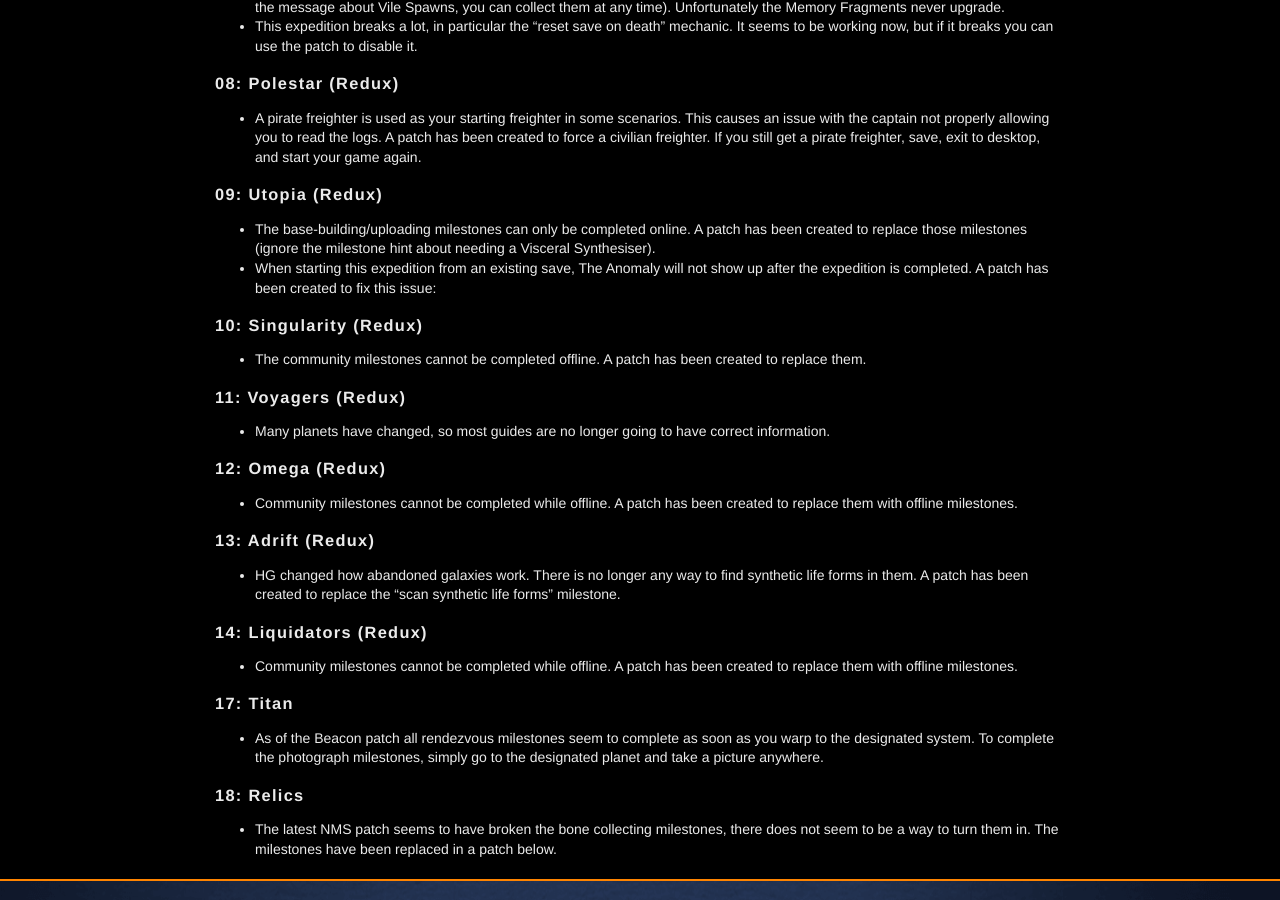
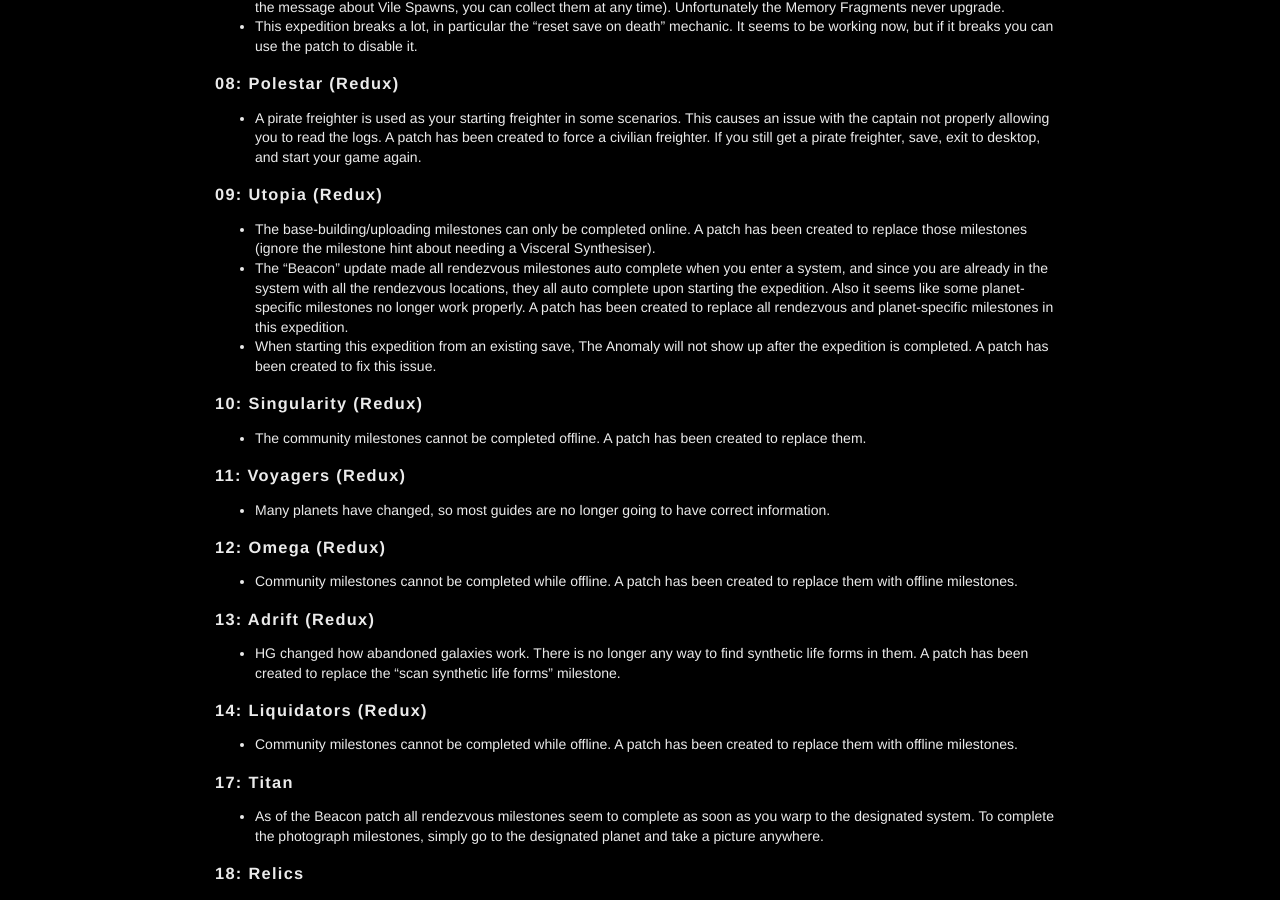
Before and after one commit to cwmonkey/nms-expeditions, a Jekyll site: the page built from index.html, in a window 1280 px wide and 900 px high, scrolled down 1959 px. Built offline with Jekyll 4.4.1, drawn with Linux system fonts in a browser that asks for light colours; some web fonts are replaced; some of the changed lines change nothing that is shown.

Commit message:
Replace rdv and planet-specific milestones in exp 9: utopia
The rdv ones auto complete right no because of the Beacon update's weird bug, and the planet-specific ones don't work because it can't seem to find the right planets.

```diff
--- a/_data/expeditions.yml
+++ b/_data/expeditions.yml
@@ -132,11 +132,17 @@
   notice: >
           * The base-building/uploading milestones can only be completed online. A patch has been created to replace those milestones (ignore the milestone hint about needing a Visceral Synthesiser).
 
-          * When starting this expedition from an existing save, The Anomaly will not show up after the expedition is completed. A patch has been created to fix this issue:
+          * The "Beacon" update made all rendezvous milestones auto complete when you enter a system, and since you are already in the system with all the rendezvous locations, they all auto complete upon starting the expedition. Also it seems like some planet-specific milestones no longer work properly. A patch has been created to replace all rendezvous and planet-specific milestones in this expedition.
+
+          * When starting this expedition from an existing save, The Anomaly will not show up after the expedition is completed. A patch has been created to fix this issue.
   patches:
    - id: 09_redux_utopia_replace_online_base_building
      json: 09_redux_utopia.replace_online_base_building.patch.json
      description: Replace online-only milestones (Recommended)
+     checked: 1
+   - id: 09_redux_utopia_replace_rdv_milestones
+     json: 09_redux_utopia.replace_rdv_milestones.patch.json
+     description: Replace rendezvous and planet-specific milestones (Recommended)
      checked: 1
    - id: add_nexus_reward
      json: 09_redux_utopia.add_nexus_reward.patch.json
--- /dev/null
+++ b/_includes/09_redux_utopia.replace_rdv_milestones.patch.json
@@ -0,0 +1,195 @@
+{
+  "Stages": [
+    {
+      "Milestones": [
+        null,
+        null,
+        null,
+        null,
+        null,
+        null,
+        {
+          "Mission": "^LEAVE_PLANET",
+          "Title": "^UI_EXPED_LEAVE_PLANET_NAME",
+          "TitleUpper": "^UI_EXPED_LEAVE_PLANET_NAME_U",
+          "Description": "^UI_EXPED_LEAVE_PLANET_DESC",
+          "DescriptionDone": "^UI_EXPED_LEAVE_PLANET_DESC_D",
+          "Icon": {
+            "Filename": "textures/ui/frontend/icons/expedition/patch.firstplanet.dds"
+          },
+          "MissionIcon": {
+            "Filename": "textures/ui/frontend/icons/missions/expeditionmissions/mission.leaveplanet.on.dds"
+          },
+          "MissionIconSelected": {
+            "Filename": "textures/ui/frontend/icons/missions/expeditionmissions/mission.leaveplanet.on.dds"
+          },
+          "MissionIconNotSelected": {
+            "Filename": "textures/ui/frontend/icons/missions/expeditionmissions/mission.leaveplanet.off.dds"
+          },
+          "IsRendezvous": false
+        }
+      ]
+    },
+    {
+      "Milestones": [
+        {
+          "Mission": "^DISC_WAYPOINT",
+          "Title": "^UI_EXPED_DISC_WAYPOINT_NAME",
+          "TitleUpper": "^UI_EXPED_DISC_WAYPOINT_NAME_U",
+          "Description": "^UI_EXPED_DISC_WAYPOINT_DESC",
+          "DescriptionDone": "^UI_EXPED_DISC_WAYPOINT_DESC_D",
+          "Amount": 4,
+          "Icon": {
+            "Filename": "textures/ui/frontend/icons/expedition/patch.discoverwaypoint.1.dds"
+          },
+          "MissionIcon": {
+            "Filename": "textures/ui/frontend/icons/missions/expeditionmissions/mission.distress.on.dds"
+          },
+          "MissionIconSelected": {
+            "Filename": "textures/ui/frontend/icons/missions/expeditionmissions/mission.distress.on.dds"
+          },
+          "MissionIconNotSelected": {
+            "Filename": "textures/ui/frontend/icons/missions/expeditionmissions/mission.distress.off.dds"
+          },
+          "IsRendezvous": false
+        }
+      ]
+    },
+    {
+      "Milestones": [
+        {
+          "Mission": "^FLYER",
+          "Title": "^UI_EXPED_FLYER_NAME",
+          "TitleUpper": "^UI_EXPED_FLYER_NAME_U",
+          "Description": "^UI_EXPED_FLYER_DESC",
+          "DescriptionDone": "^UI_EXPED_FLYER_DESC_D",
+          "Amount": 100000,
+          "Icon": {
+            "Filename": "textures/ui/frontend/icons/expedition/patch.ship1.dds"
+          },
+          "MissionIcon": {
+            "Filename": "textures/ui/frontend/icons/missions/expeditionmissions/mission.leaveplanet.on.dds"
+          },
+          "MissionIconSelected": {
+            "Filename": "textures/ui/frontend/icons/missions/expeditionmissions/mission.leaveplanet.on.dds"
+          },
+          "MissionIconNotSelected": {
+            "Filename": "textures/ui/frontend/icons/missions/expeditionmissions/mission.leaveplanet.off.dds"
+          },
+          "IsRendezvous": false
+        },
+        null,
+        null,
+        null,
+        null,
+        null,
+        {
+          "Mission": "^BASIC_SCAN_PLA",
+          "Title": "^UI_EXPED_SCAN_PLA2_NAME",
+          "TitleUpper": "^UI_EXPED_SCAN_PLA2_NAME_U",
+          "Description": "^UI_EXPED_BASIC_SCAN_PLA_DESC",
+          "DescriptionDone": "^UI_EXPED_BASIC_SCAN_PLA_DESC_D",
+          "Amount": 6,
+          "Icon": {
+            "Filename": "TEXTURES/UI/FRONTEND/ICONS/EXPEDITION/PATCH.PLANTS.DDS"
+          },
+          "MissionIcon": {
+            "Filename": "TEXTURES/UI/FRONTEND/ICONS/MISSIONS/EXPEDITIONMISSIONS/MISSION.TREESCAN.ON.DDS"
+          },
+          "MissionIconSelected": {
+            "Filename": "TEXTURES/UI/FRONTEND/ICONS/MISSIONS/EXPEDITIONMISSIONS/MISSION.TREESCAN.ON.DDS"
+          },
+          "MissionIconNotSelected": {
+            "Filename": "TEXTURES/UI/FRONTEND/ICONS/MISSIONS/EXPEDITIONMISSIONS/MISSION.TREESCAN.OFF.DDS"
+          }
+        }
+      ]
+    },
+    {
+      "Milestones": [
+        {
+          "Mission": "^FIEND_KILL",
+          "Title": "^UI_EXPED14_FIEND_KILL_NAME",
+          "TitleUpper": "^UI_EXPED14_FIEND_KILL_NAME_U",
+          "Description": "^UI_EXPED_FIEND_KILL_DESC",
+          "DescriptionDone": "^UI_EXPED_FIEND_KILL_DESC_D",
+          "Amount": 6,
+          "Icon": {
+            "Filename": "TEXTURES/UI/FRONTEND/ICONS/EXPEDITION/SPOOKWORM/PATCH.SPOOKY.FIENDEGG.DDS"
+          },
+          "MissionIcon": {
+            "Filename": "TEXTURES/UI/FRONTEND/ICONS/MISSIONS/EXPEDITIONMISSIONS/MISSION.FIEND.ON.DDS"
+          },
+          "MissionIconSelected": {
+            "Filename": "TEXTURES/UI/FRONTEND/ICONS/MISSIONS/EXPEDITIONMISSIONS/MISSION.FIEND.ON.DDS"
+          },
+          "MissionIconNotSelected": {
+            "Filename": "TEXTURES/UI/FRONTEND/ICONS/MISSIONS/EXPEDITIONMISSIONS/MISSION.FIEND.OFF.DDS"
+          },
+          "IsRendezvous": false
+        },
+        null,
+        null,
+        null,
+        null,
+        null,
+        {
+          "Encryption": {
+            "DecryptMissionId": "^FIEND_KILL"
+          }
+        }
+      ]
+    },
+    {
+      "Milestones": [
+        {
+          "Mission": "^WORDS_ALL",
+          "Title": "^UI_EXPED_WORDS_ALL_NAME",
+          "TitleUpper": "^UI_EXPED_WORDS_ALL_NAME_U",
+          "Description": "^UI_EXPED_WORDS_ALL_DESC",
+          "DescriptionDone": "^UI_EXPED_WORDS_ALL_DESC_D",
+          "Amount": 6,
+          "Icon": {
+            "Filename": "textures/ui/frontend/icons/expedition/patch.learn.1.dds"
+          },
+          "MissionIcon": {
+            "Filename": "textures/ui/frontend/icons/missions/expeditionmissions/mission.words.on.dds"
+          },
+          "MissionIconSelected": {
+            "Filename": "textures/ui/frontend/icons/missions/expeditionmissions/mission.words.on.dds"
+          },
+          "MissionIconNotSelected": {
+            "Filename": "textures/ui/frontend/icons/missions/expeditionmissions/mission.words.off.dds"
+          },
+          "IsRendezvous": false
+        },
+        null,
+        null,
+        null,
+        {
+          "Mission": "^BASIC_SCAN_CRE",
+          "Title": "^UI_EXPED_BASIC_SCAN_CRE_NAME",
+          "TitleUpper": "^UI_EXPED_BASIC_SCAN_CRE_NAME_U",
+          "Description": "^UI_EXPED_BASIC_SCAN_CRE_DESC",
+          "DescriptionDone": "^UI_EXPED_BASIC_SCAN_CRE_DESC_D",
+          "Amount": 6,
+          "Icon": {
+            "Filename": "textures/ui/frontend/icons/expedition/patch.discoveranimal.1.dds"
+          },
+          "IconGrey": {
+            "Filename": ""
+          },
+          "MissionIcon": {
+            "Filename": "textures/ui/frontend/icons/missions/expeditionmissions/mission.crescan.on.dds"
+          },
+          "MissionIconSelected": {
+            "Filename": "textures/ui/frontend/icons/missions/expeditionmissions/mission.crescan.on.dds"
+          },
+          "MissionIconNotSelected": {
+            "Filename": "textures/ui/frontend/icons/missions/expeditionmissions/mission.crescan.off.dds"
+          }
+        }
+      ]
+    }
+  ]
+}
```
